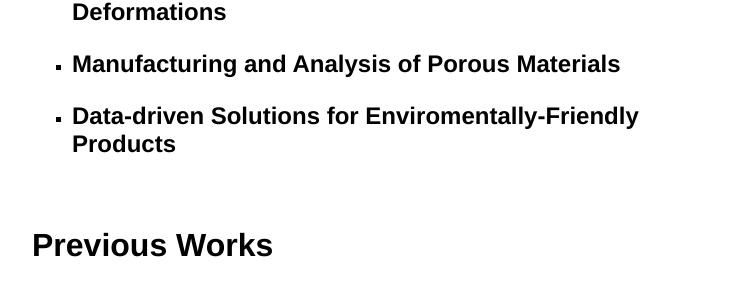
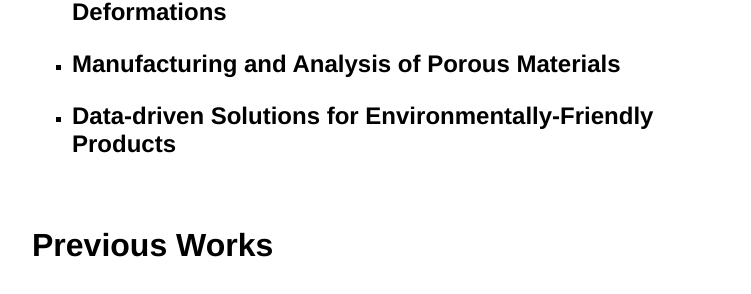
Before and after one commit to rsourki/rsourki.github.io, a Jekyll site: the page built from research/index.html, in a window 1280 px wide and 900 px high, scrolled down 1008 px. Shown: the part 158-452 px from the top of the window, without its empty margins (304-1055 px from the left). Built offline with Jekyll 4.4.1, drawn with Linux system fonts in a browser that asks for light colours.

Commit message:
Update index.html

```diff
--- a/research/index.html
+++ b/research/index.html
@@ -32,7 +32,7 @@ title: Research - Reza Sourki Webpage
 	<li><h3>Machine Learning-driven Solutions on Design & Manufacturing</h3></li>
 	<li><h3>Optimizing Multi-ply Fabric Forming Under Large Deformations</h3></li>
 	<li><h3>Manufacturing and Analysis of Porous Materials</h3></li>
-	<li><h3>Data-driven Solutions for Enviromentally-Friendly Products</h3></li>
+	<li><h3>Data-driven Solutions for Environmentally-Friendly Products</h3></li>
 	</ul>
 	<br>
 	<h2 id="previous_work">Previous Works</h2>
```
